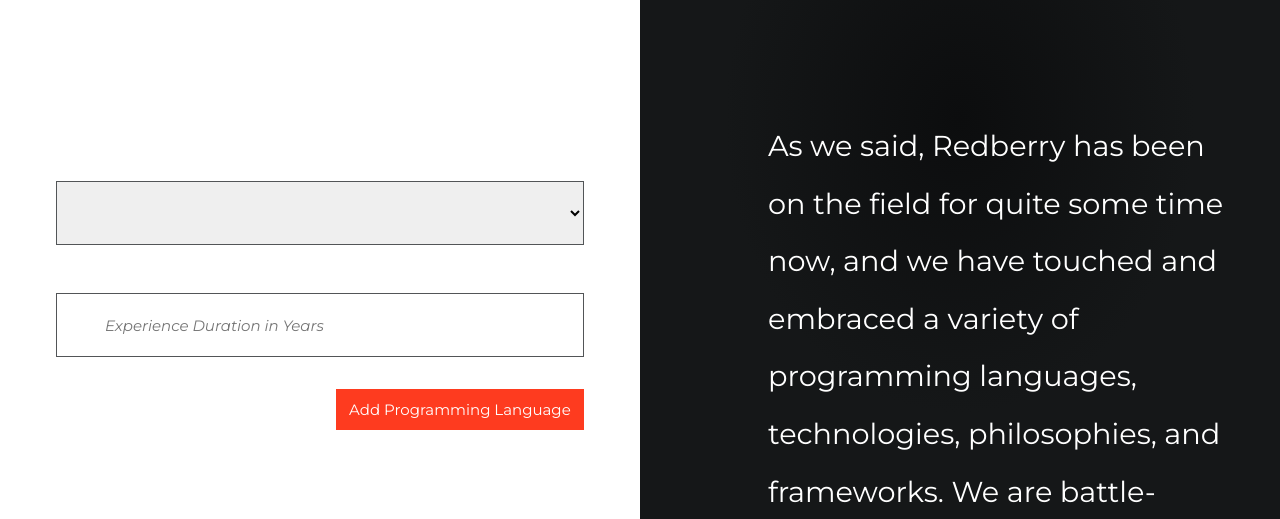
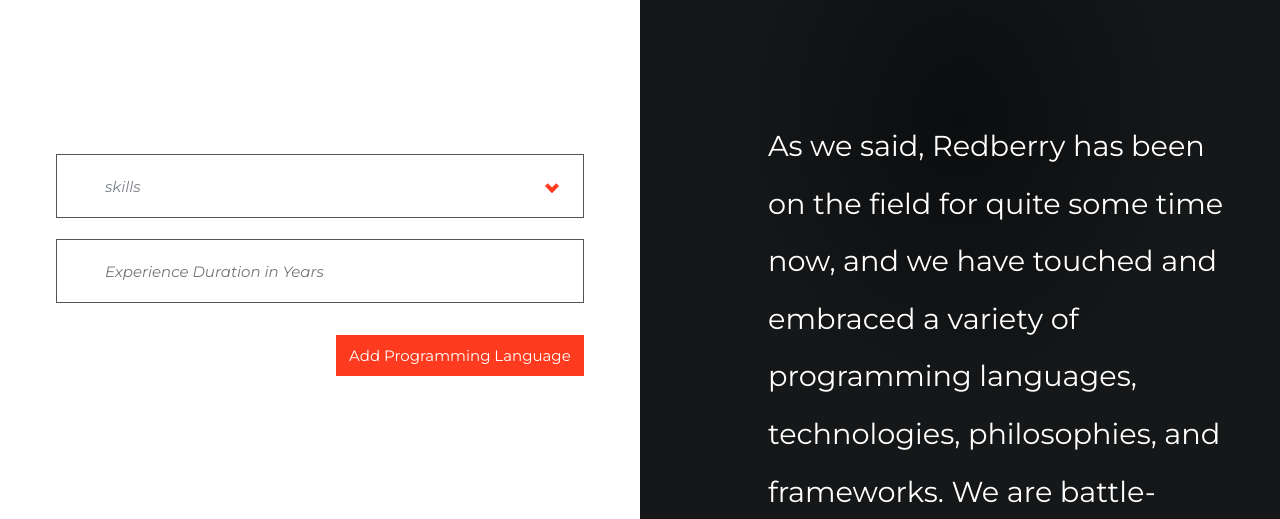
Before and after one commit to IvaneMatiashvili/Bootcamp2022AssignmentSecondTry, a plain HTML site: page index.html in a window 1280 px wide. Shown: the part 281-800 px from the top of the page. Drawn offline with Linux system fonts and the light colour scheme.

Commit message:
fix: fix second page dropdawn

```diff
--- a/index.html
+++ b/index.html
@@ -118,16 +118,18 @@
             <main>
                 <form>
                     <ul class="experience-generator">
-                        <li>
-                            <select name="skills" class="skills">
+                        <li class="select-box">
+                            <select name="skills" class="skills" >
+                                <option value="" disabled selected hidden>skills  <span class="go-back"> </option>
                             </select>
+                            <i class="arrow down"></i>
                         </li>
                         <li>
                             <input type="text" class="experience" name="Experience"
                                 placeholder="Experience Duration in Years" maxlength="2">
                         </li>
                         <div class="add-skills">
-                            <p> Add Programming Language </p>
+                            <p> Add Programming Language</p>
                         </div>
                     </ul>
                 </form>
--- a/styles/second-page.css
+++ b/styles/second-page.css
@@ -16,6 +16,41 @@
 
 .second-page input {
     margin-bottom: 2rem;
+}
+
+.select-box {
+    display: flex;
+    padding: 0;
+    align-items: center;
+}
+
+.second-page select {
+    background: none;
+    font: 15px 'Montserrat', sans-serif;
+    font-style: italic;
+    padding-left: 3rem;
+    color: #7a7f85;
+    appearance: none;
+    -moz-appearance: none;
+    -webkit-appearance: none;
+    margin: 0;
+    position: absolute;
+    width: 33rem;
+    z-index: 1;
+}
+
+.select-box .arrow {
+    border: solid #FE3B1F;
+    border-width: 0 4px 4px 0;
+    display: inline-block;
+    padding: 3px;
+    position: relative;
+    left: 93%;
+}
+
+.select-box .down {
+    transform: rotate(45deg);
+    -webkit-transform: rotate(45deg);
 }
 
 .second-page .add-skills {
```
